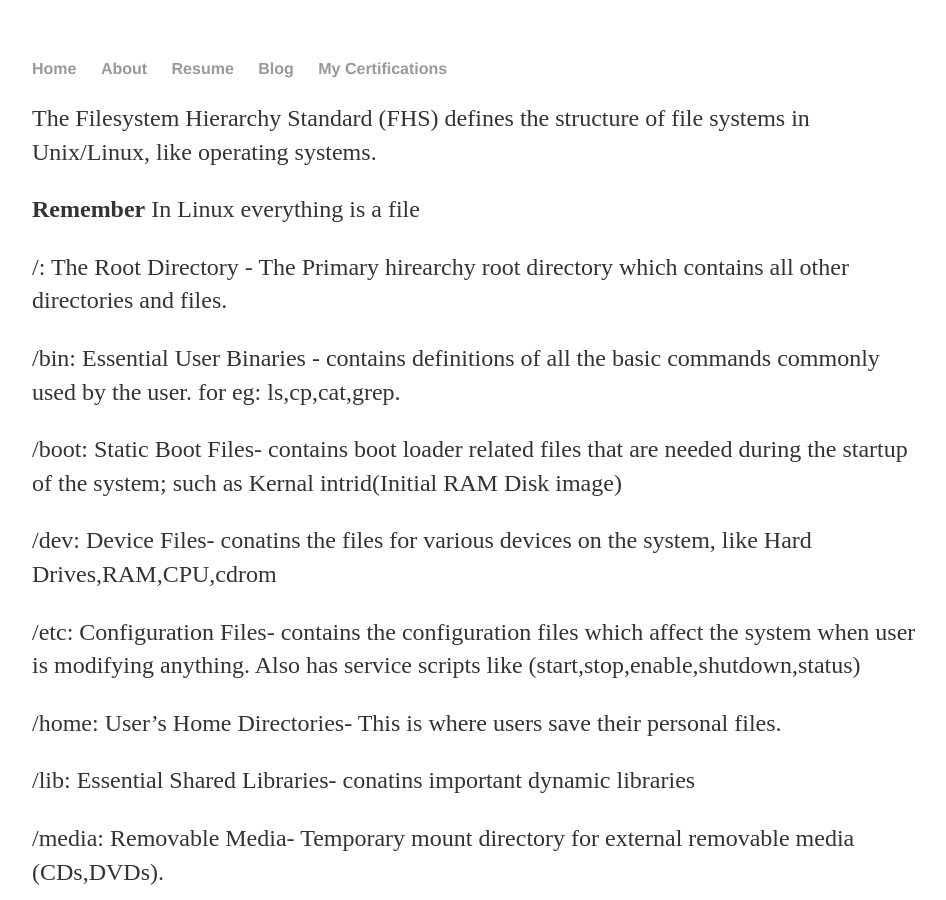
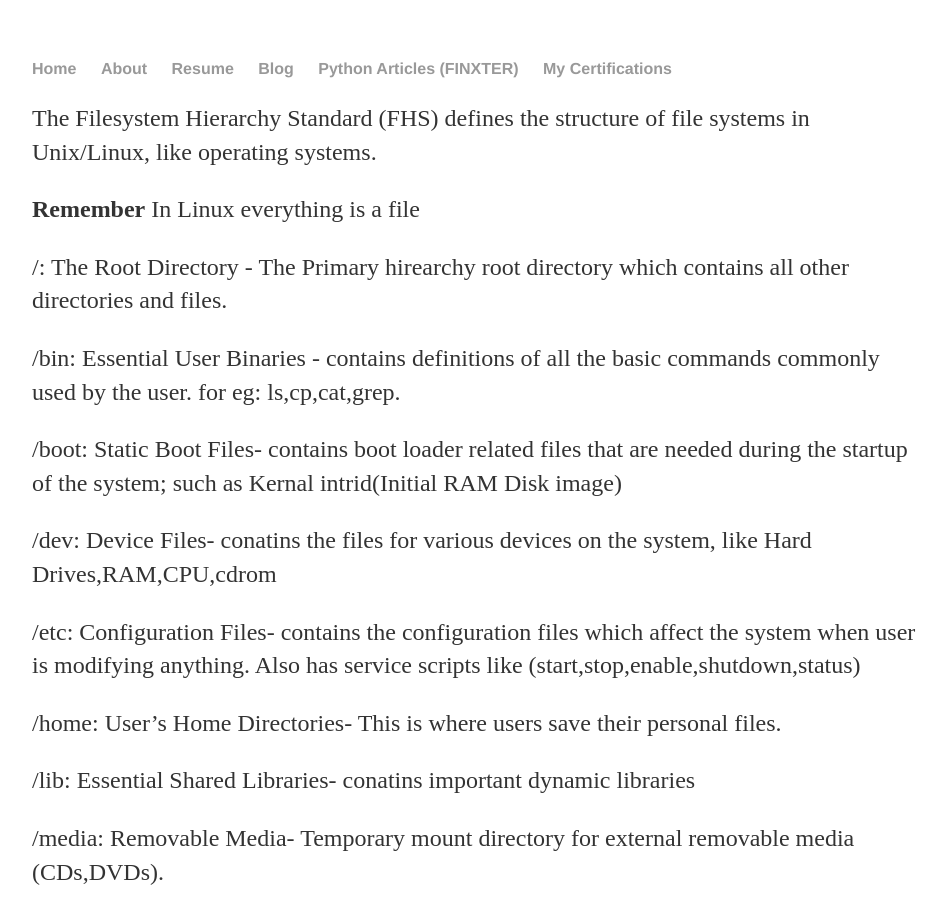
Before and after one commit to sayonshubham/sayonshubham.github.io, a Jekyll site: the page built from linux-filesystem-explained.md, in a window 1280 px wide and 900 px high. Shown: the whole window, without its empty margins (160-1106 px from the left). Built offline with Jekyll 4.4.1, drawn with Linux system fonts in a browser that asks for light colours; our own code applies the rules of GitHub Pages for plain Markdown files.

Commit message:
Update default.html

```diff
--- a/_layouts/default.html
+++ b/_layouts/default.html
@@ -12,6 +12,7 @@
 		        	<li><a href="/about">About</a></li>
 	        		<li><a href="https://drive.google.com/file/d/1nMdyMGGALOin4YQarOVwEu3QnO0O5xY7/view?usp=sharing">Resume</a></li>
 	        		<li><a href="/blog">Blog</a></li>
+				<li><a href="/finxter">Python Articles (FINXTER)</a></li>
 				<li><a href="/">My Certifications</a></li>
 	    		</ul>
 			</nav>
```
